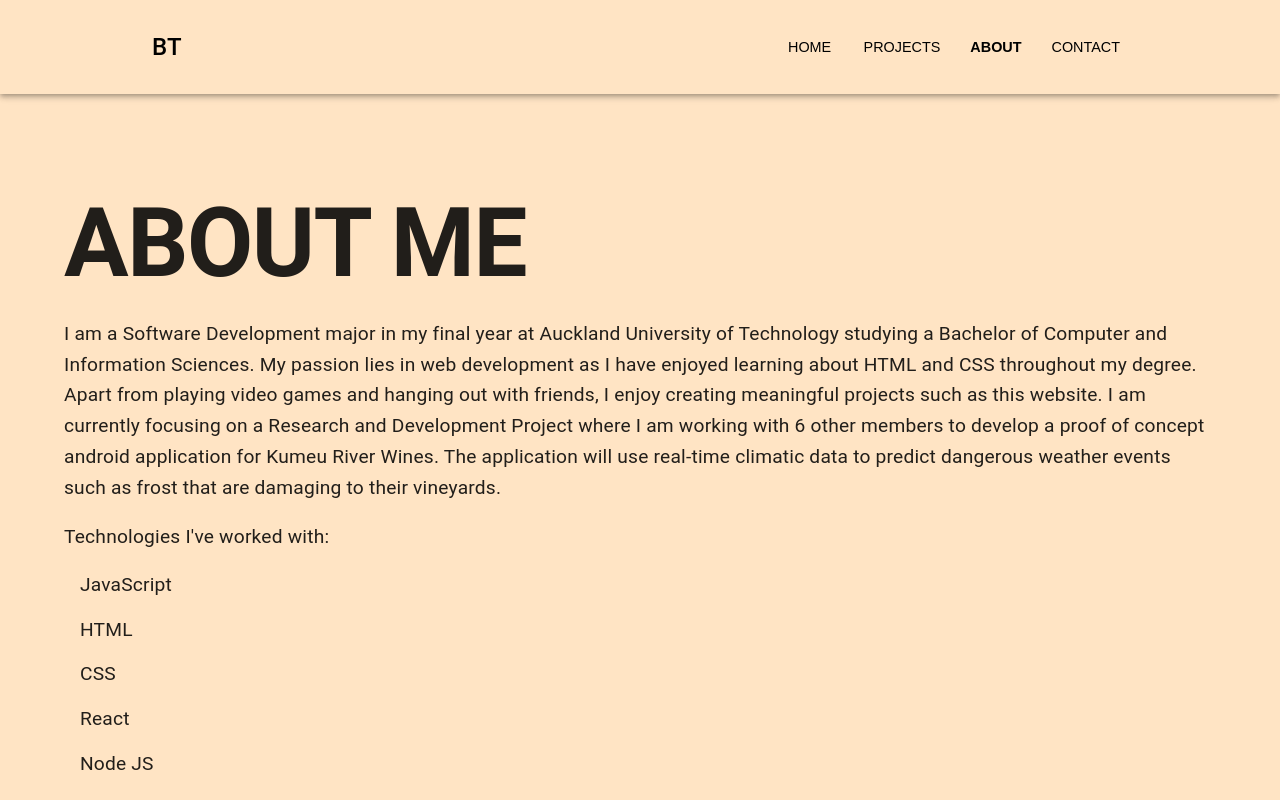
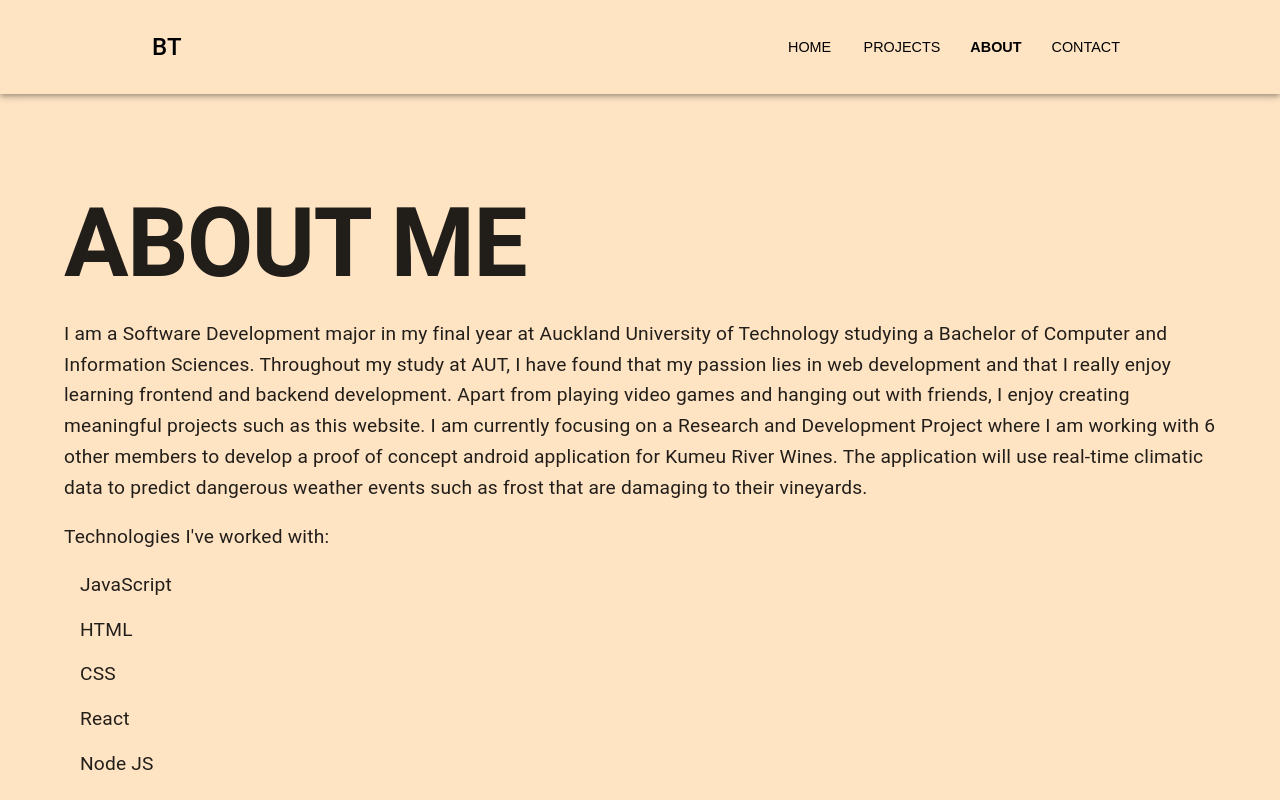
Before and after one commit to trinhbond/personal-portfolio, a React (Create React App) app: page /About in a window 1280 px wide. Shown: the top 800 px of the page. Built offline with nearby package versions, Linux system fonts and the light colour scheme.

Commit message:
Updated href link for GitHub icon, updated About Me description.

```diff
--- a/src/pages/AboutMe.js
+++ b/src/pages/AboutMe.js
@@ -14,7 +14,7 @@ function AboutMe() {
       </Typography>
       <Typography variant="body2" id="aboutMeParagraph">
       I am a Software Development major in my final year at Auckland University of Technology
-        studying a Bachelor of Computer and Information Sciences. My passion lies in web development as I have enjoyed learning about HTML and CSS throughout my degree. Apart from playing video games and hanging out
+        studying a Bachelor of Computer and Information Sciences. Throughout my study at AUT, I have found that my passion lies in web development and that I really enjoy learning frontend and backend development. Apart from playing video games and hanging out
         with friends, I enjoy creating meaningful projects such as this website. I am currently focusing on a Research and Development Project
         where I am working with 6 other members to develop a proof of concept android application for Kumeu River Wines. The application
         will use real-time climatic data to predict dangerous weather events such as frost that are damaging to their vineyards.
--- a/src/pages/Home.js
+++ b/src/pages/Home.js
@@ -18,7 +18,7 @@ function Home() {
     </Typography>
     <Button id="resumeButton">Resume</Button>
     <Box className="icons">
-      <a href="https://github.com/bondtrinh1/personal-portfolio" target="blank" style={{margin: "12px"}}>
+      <a href="https://github.com/bondtrinh1" target="blank" style={{margin: "12px"}}>
           <svg
             xmlns="http://www.w3.org/2000/svg"
             width="21"
```
